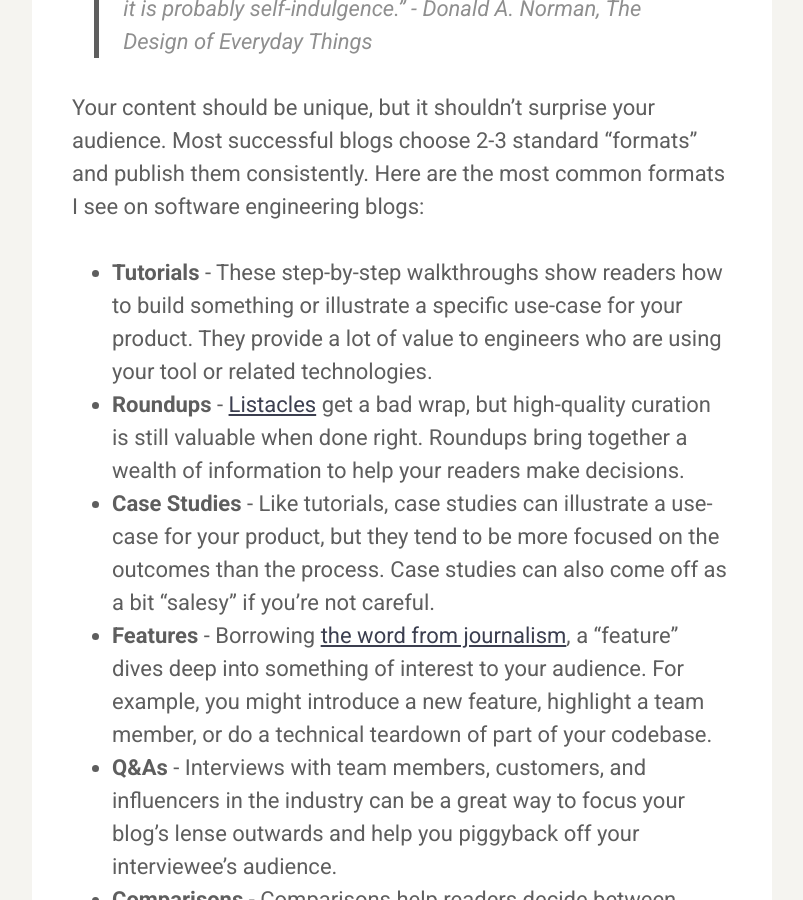
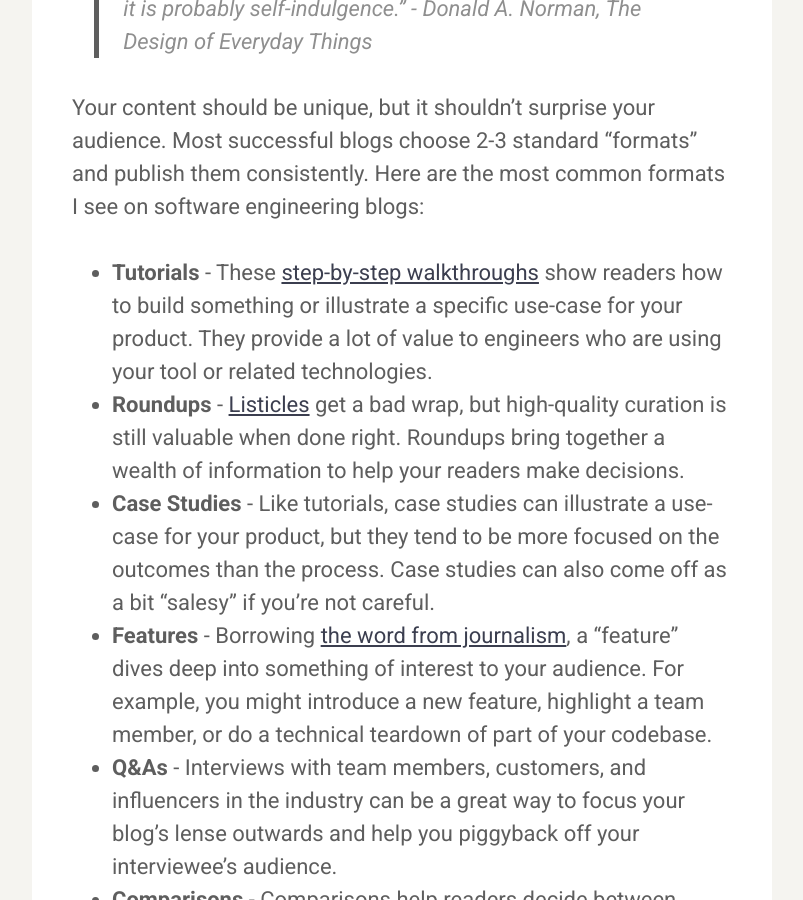
Before and after one commit to karllhughes/learn, a Jekyll site: the page built from _posts/2020-06-28-three-questions.md, in a window 1280 px wide and 900 px high, scrolled down 3515 px. Shown: the whole window, without its empty margins (238-1041 px from the left). Built offline with Jekyll 4.4.1, drawn with Linux system fonts in a browser that asks for light colours; a script that is not in the unit is left out; some of the changed text lies outside the part shown.

Commit message:
Update Posts “2020-06-28-three-questions”

```diff
--- a/_posts/2020-06-28-three-questions.md
+++ b/_posts/2020-06-28-three-questions.md
@@ -1,12 +1,13 @@
 ---
 layout: post
 title: The 3 Questions You Should Ask Before Starting a Technical Blog
+description: The best technical blogs have a clear audience and defined goals.
+  Here are the three questions you should ask before starting a technical blog.
+categories: processes
+cta: Content Ideas
 author: karl
 date: 2020-06-28
-description: The best technical blogs have a clear audience and defined goals. Here are the three questions you should ask before starting a technical blog.
-categories: processes
 img: /assets/posts/three-questions.jpg
-cta: Content Ideas
 ---
 
 The best technical blogs have a clear audience and defined goals. Today, I'm going to share the three questions I ask every [client I work with at Draft](https://draft.dev/):
@@ -22,7 +23,7 @@
 *   **Build an audience** - Some blogs act as the top of the marketing team's funnel. These blogs usually seek to capture leads through an email or social signup.
 *   **Thought leadership** - Consultants and agencies are especially motivated to establish themselves as thought leaders in their industry.
 *   **Move prospects through your funnel** - Content isn’t just for the top of the funnel. Your blog can support nurturing campaigns that turn leads into customers.
-*   **Search engine optimization (SEO)** - Once your blog has been around for a while, it may start to rank for keywords on Google. If you want to maximize your traffic from search engines, a blog is critical.
+*   **Search engine optimization (SEO)** - Once your blog has been around for a while, it may start to [rank for keywords on Google](https://draft.dev/learn/seo-keyword-opportunities-in-developer-marketing). If you want to maximize your traffic from search engines, a blog is critical.
 
 There are plenty of marketing and communication channels available, so don't feel like you have to have a blog. If you do create one, set a clear goal before you start investing in it.
 
@@ -49,8 +50,8 @@
 
 Your content should be unique, but it shouldn’t surprise your audience. Most successful blogs choose 2-3 standard "formats" and publish them consistently. Here are the most common formats I see on software engineering blogs:
 
-*   **Tutorials** - These step-by-step walkthroughs show readers how to build something or illustrate a specific use-case for your product. They provide a lot of value to engineers who are using your tool or related technologies.
-*   **Roundups** - [Listacles](https://en.wikipedia.org/wiki/Listicle) get a bad wrap, but high-quality curation is still valuable when done right. Roundups bring together a wealth of information to help your readers make decisions.
+*   **Tutorials** - These [step-by-step walkthroughs](https://draft.dev/learn/technical-tutorials) show readers how to build something or illustrate a specific use-case for your product. They provide a lot of value to engineers who are using your tool or related technologies.
+*   **Roundups** - [Listicles](https://en.wikipedia.org/wiki/Listicle) get a bad wrap, but high-quality curation is still valuable when done right. Roundups bring together a wealth of information to help your readers make decisions.
 *   **Case Studies** - Like tutorials, case studies can illustrate a use-case for your product, but they tend to be more focused on the outcomes than the process. Case studies can also come off as a bit “salesy” if you're not careful.
 *   **Features** - Borrowing [the word from journalism](https://www.bbc.co.uk/bitesize/guides/zqt7k7h/revision/1), a “feature” dives deep into something of interest to your audience. For example, you might introduce a new feature, highlight a team member, or do a technical teardown of part of your codebase.
 *   **Q&As** - Interviews with team members, customers, and influencers in the industry can be a great way to focus your blog’s lense outwards and help you piggyback off your interviewee's audience.
```
